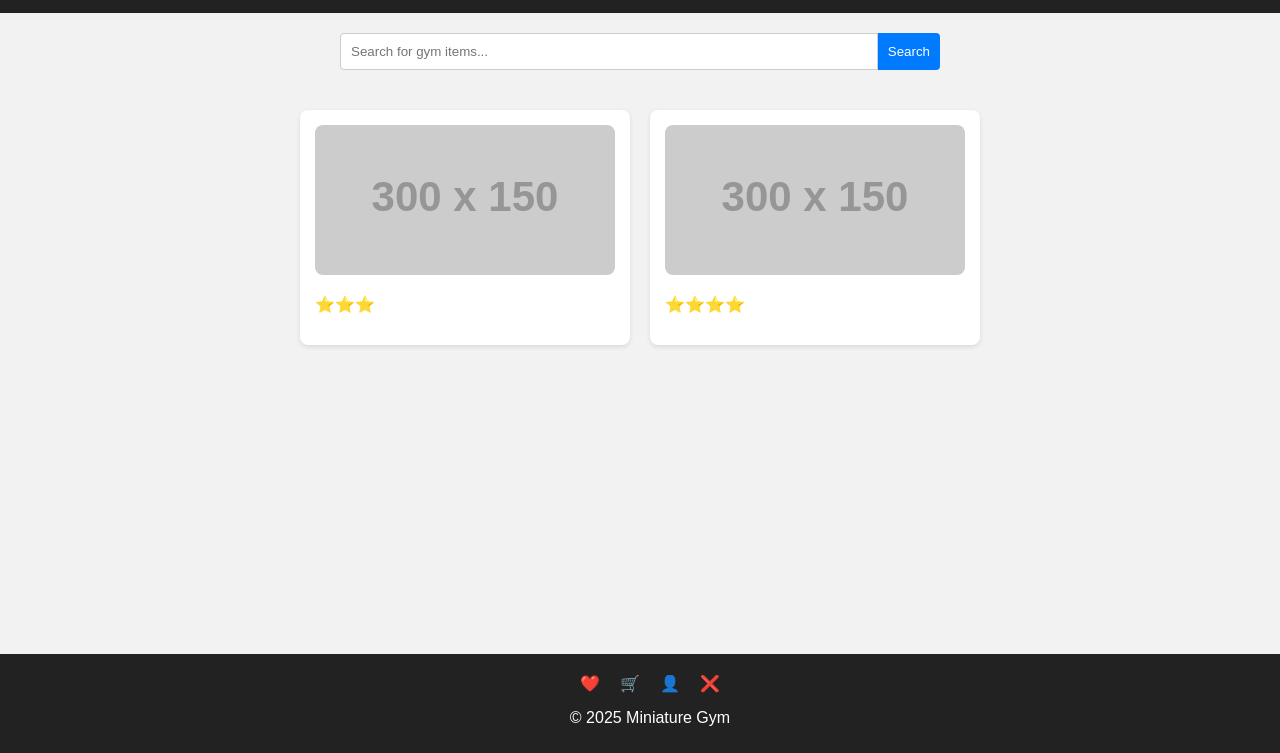
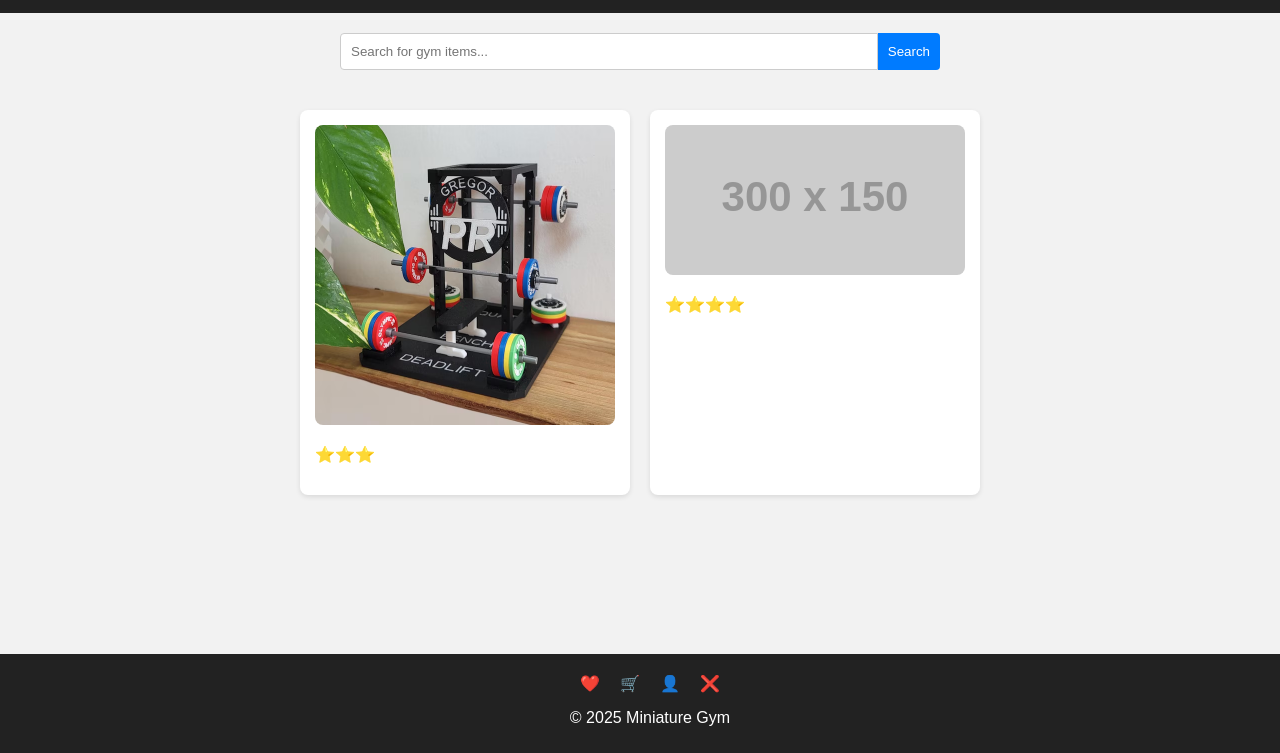
Before and after one commit to Avinashsteggihalli/miniature-gym, a plain HTML site: page index.html in a window 1280 px wide. Shown: the part 47-800 px from the top of the page. Drawn offline with Linux system fonts and the light colour scheme; placeholder pictures from the web are drawn by us.

Commit message:
Update index.html

```diff
--- a/index.html
+++ b/index.html
@@ -109,7 +109,7 @@
 
   <section class="main-section">
     <div class="item">
-      <img src="https://via.placeholder.com/300x150.png?text=Dumbbell+Set" alt="Gym Item">
+      <img src="product1.avif" alt="Gym Item">
       <p class="rating">⭐⭐⭐</p>
     </div>
     <div class="item">
```
